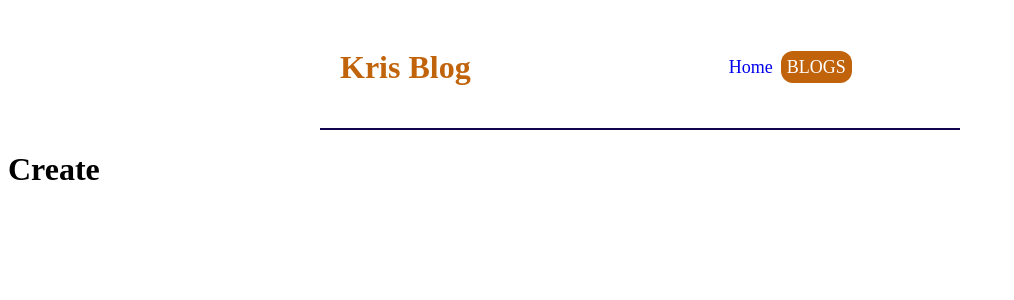
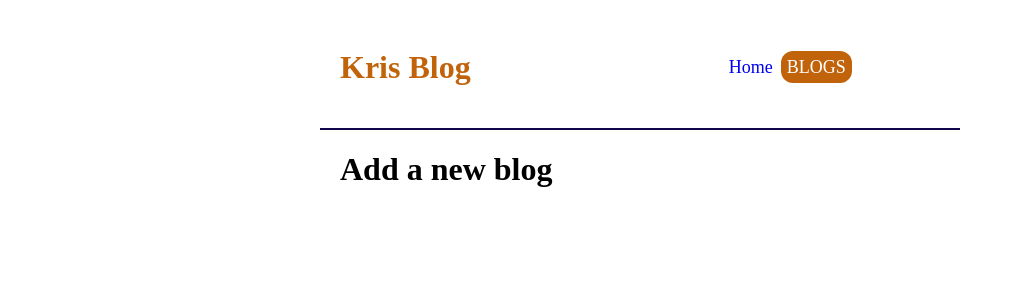
Before and after one commit to ernestkris6/web, a React (Create React App) app: page /create in a window 1280 px wide. Shown: the top 300 px of the page, without its empty margins (0-1014 px from the left). Built offline with nearby package versions, Linux system fonts and the light colour scheme.

Commit message:
create-css

```diff
--- /dev/null
+++ b/src/Pages/Create.css
@@ -0,0 +1,11 @@
+.create {
+    max-width: 600px;
+    margin: 0 auto;
+    /* text-align: center;
+
+    margin: 0 auto;
+    max-width: 600px; */
+    align-items: center;
+    /* padding: 20px;
+    line-height: 15px; */
+}
--- a/src/Pages/Create.js
+++ b/src/Pages/Create.js
@@ -1,7 +1,9 @@
+import './Create.css';
+
 const Create = () => {
     return (
-        <div>
-            <h1>Create</h1>
+        <div className="create">
+            <h1>Add a new blog</h1>
         </div>
         );
 }
--- a/src/index.css
+++ b/src/index.css
@@ -2,6 +2,7 @@
     margin: 0;
     font-size: 24px;
 }  */
+
 
 /* .navbar {
     align-items: center;
```
